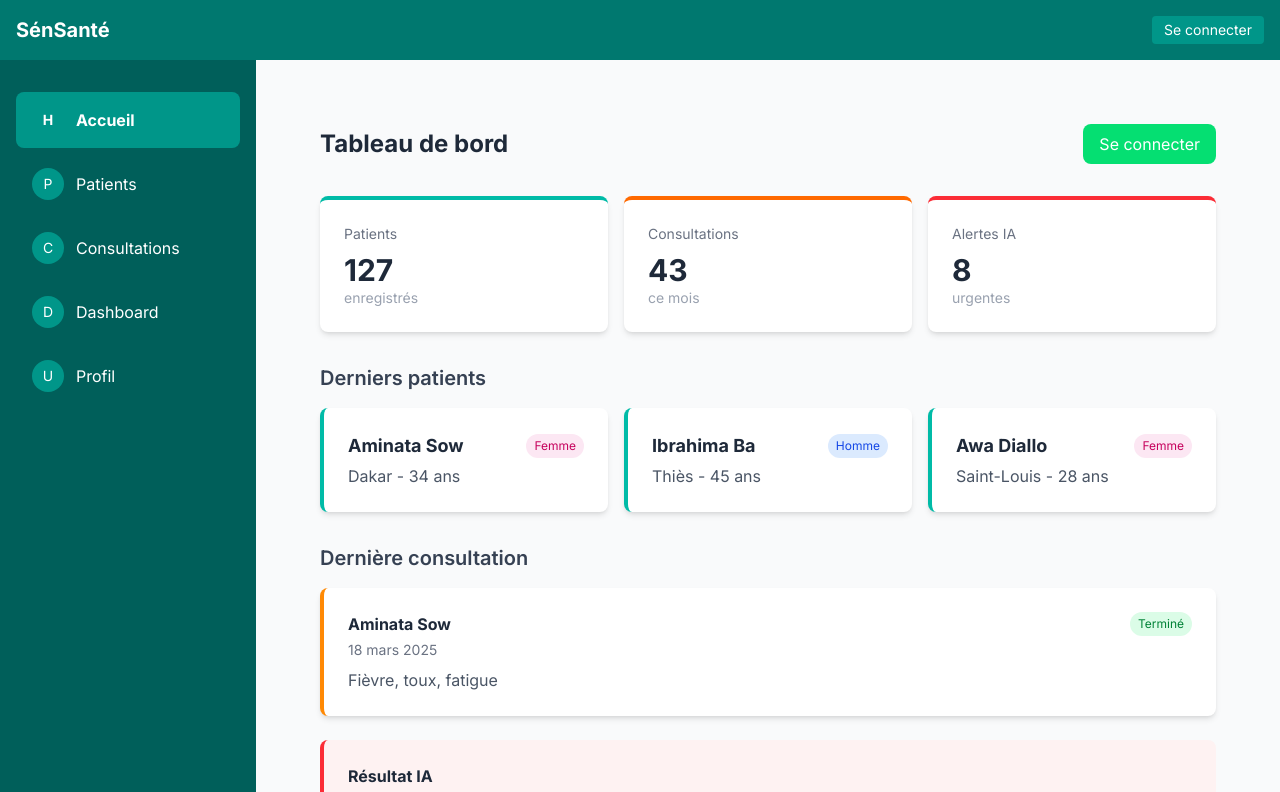
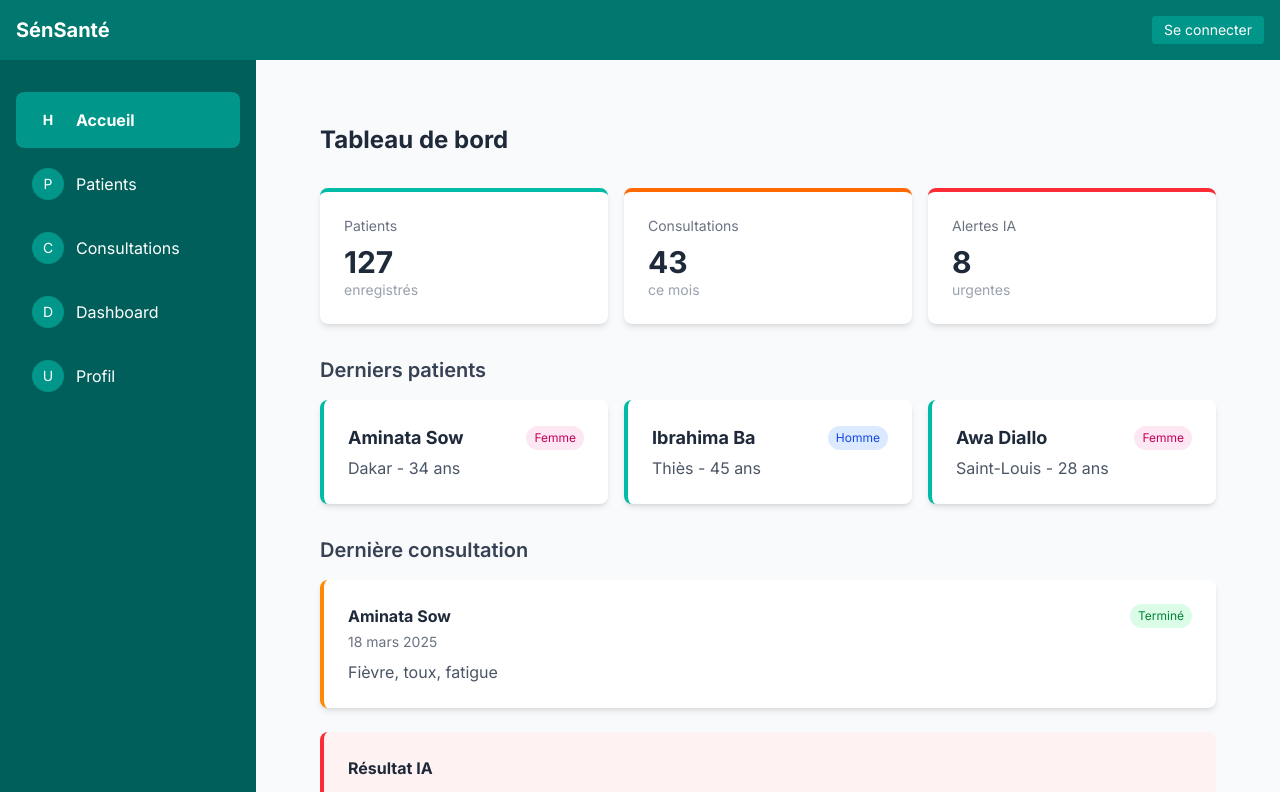
Before and after one commit to DieganeDabaSarr/sensante, a Next.js app: page / in a window 1280 px wide. Shown: the top 792 px of the page. Built offline with nearby package versions, Linux system fonts and the light colour scheme; no server answers.

Commit message:
Supprime le bouton connexion du dashboard

```diff
--- a/src/app/page.tsx
+++ b/src/app/page.tsx
@@ -3,18 +3,16 @@ import PatientCard from "@/components/PatientCard";
 import ConsultationCard from "@/components/ConsultationCard";
 import AlerteIA from "@/components/AlerteIA";
 import StatCard from "@/components/StatCard";
-import LoginButton from "@/components/LoginButton";
 
 export default function Home() {
   return (
     <div className="min-h-screen bg-gray-50">
 
       <main className="p-8">
-        <div className="flex justify-between items-center mb-8">
+        <div className="mb-8">
           <h2 className="text-2xl font-bold text-gray-800">
             Tableau de bord
           </h2>
-          <LoginButton />
         </div>
 
         <div className="grid grid-cols-1 md:grid-cols-3 gap-4 mb-8">
```
